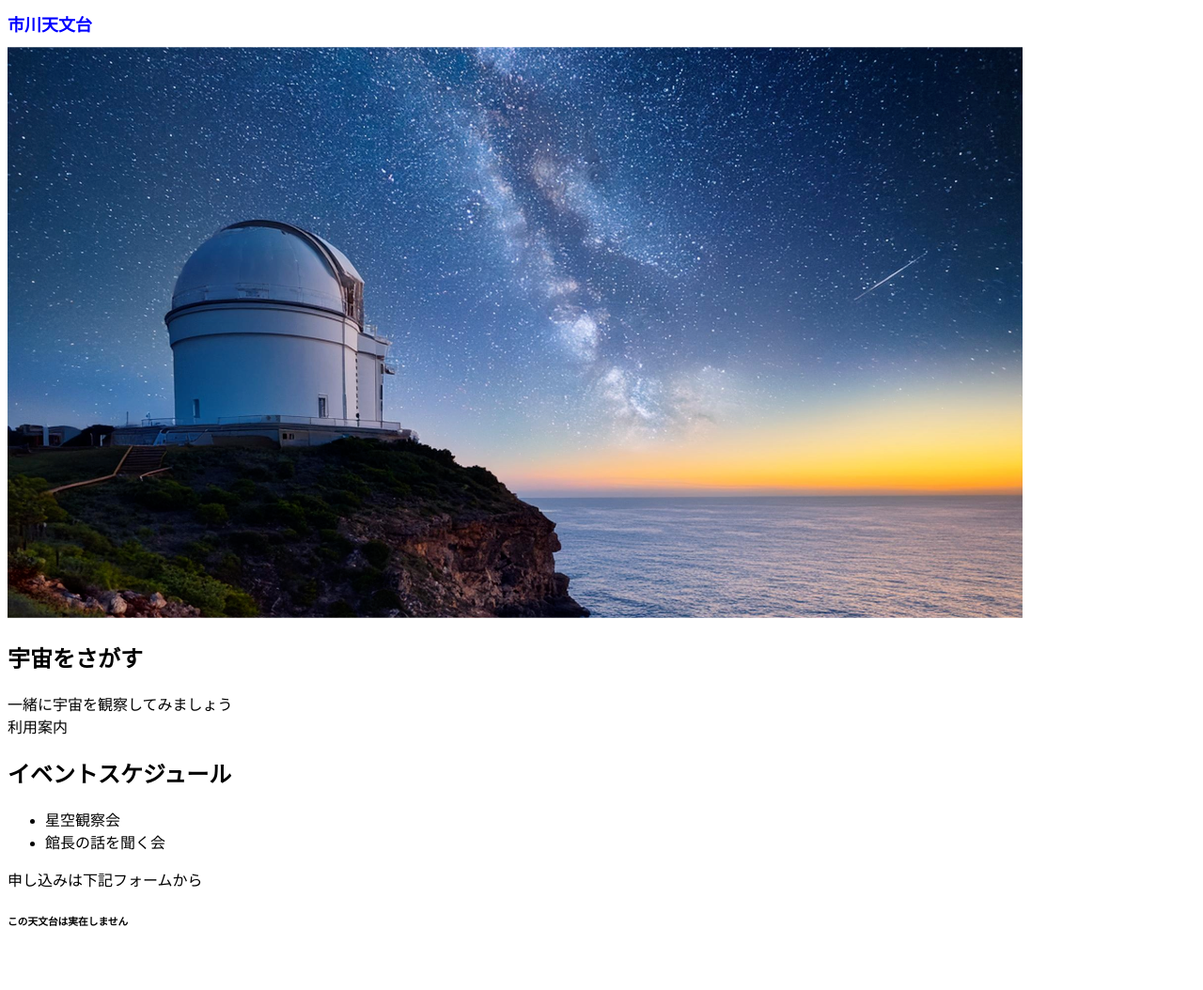
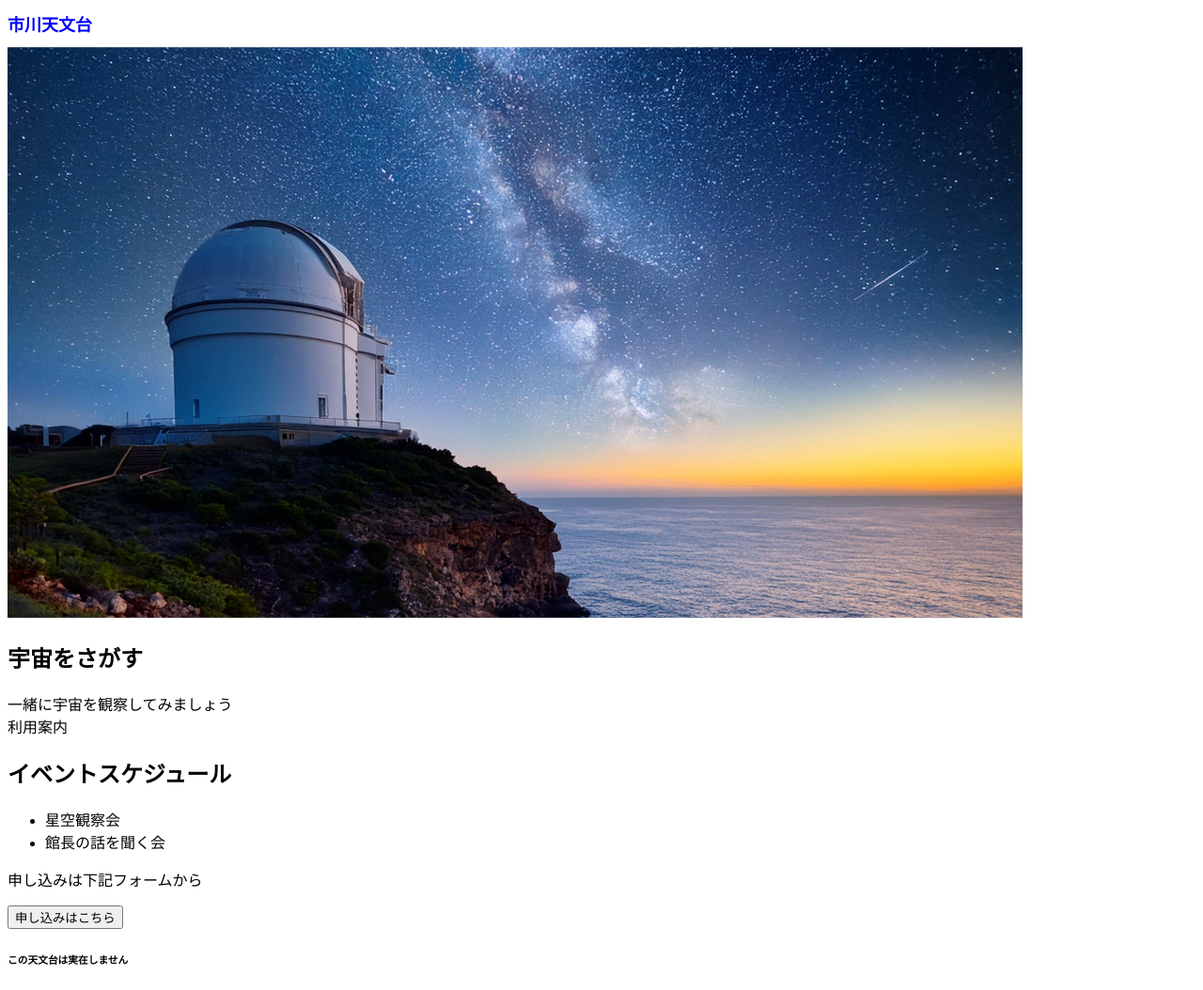
Before and after one commit to h-Kaim/prg20241118, a plain HTML site: page index.html in a window 1280 px wide. Shown: the whole page at 94% size. Before the commit the page ends 1013 px from the top, so only its background shows below. Drawn offline with Linux system fonts and the light colour scheme.

Commit message:
20241204update5

```diff
--- a/index.html
+++ b/index.html
@@ -20,6 +20,9 @@
             <li>館長の話を聞く会</li>
         </ul>
         <p>申し込みは下記フォームから</p>
+
+        <button type="button">申し込みはこちら</button>
+
         <h6>この天文台は実在しません</h6>
     </body>
 </html>
```
